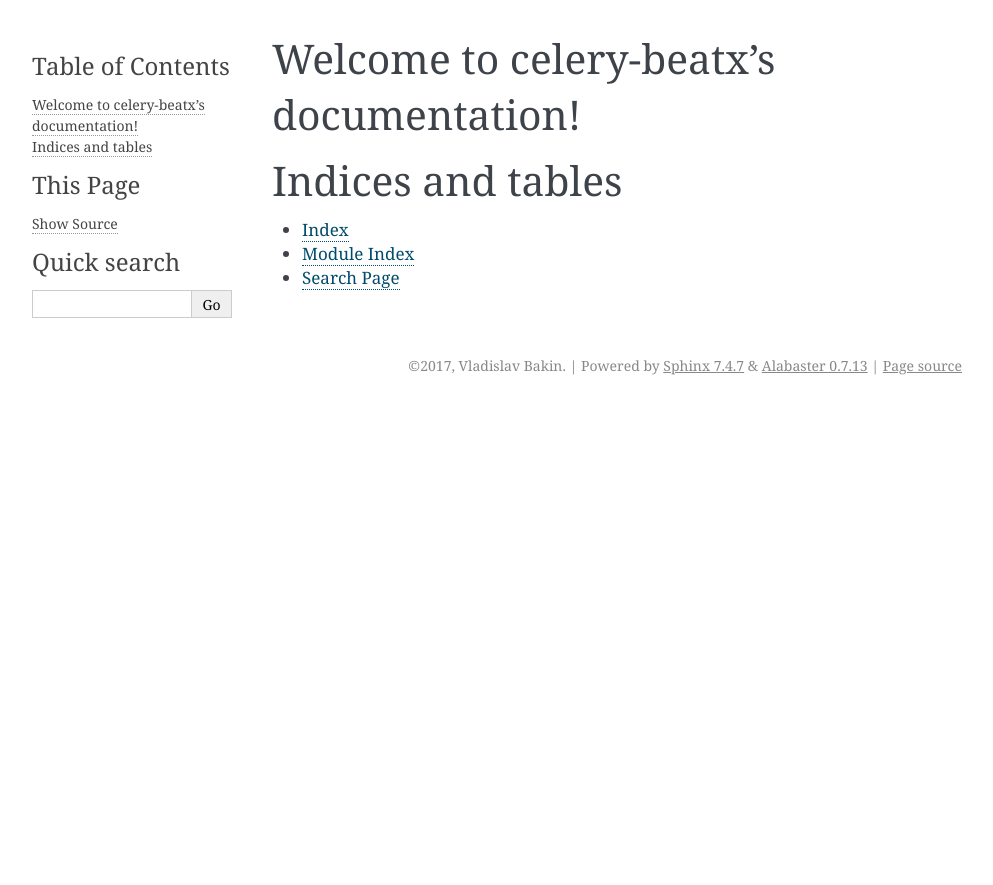
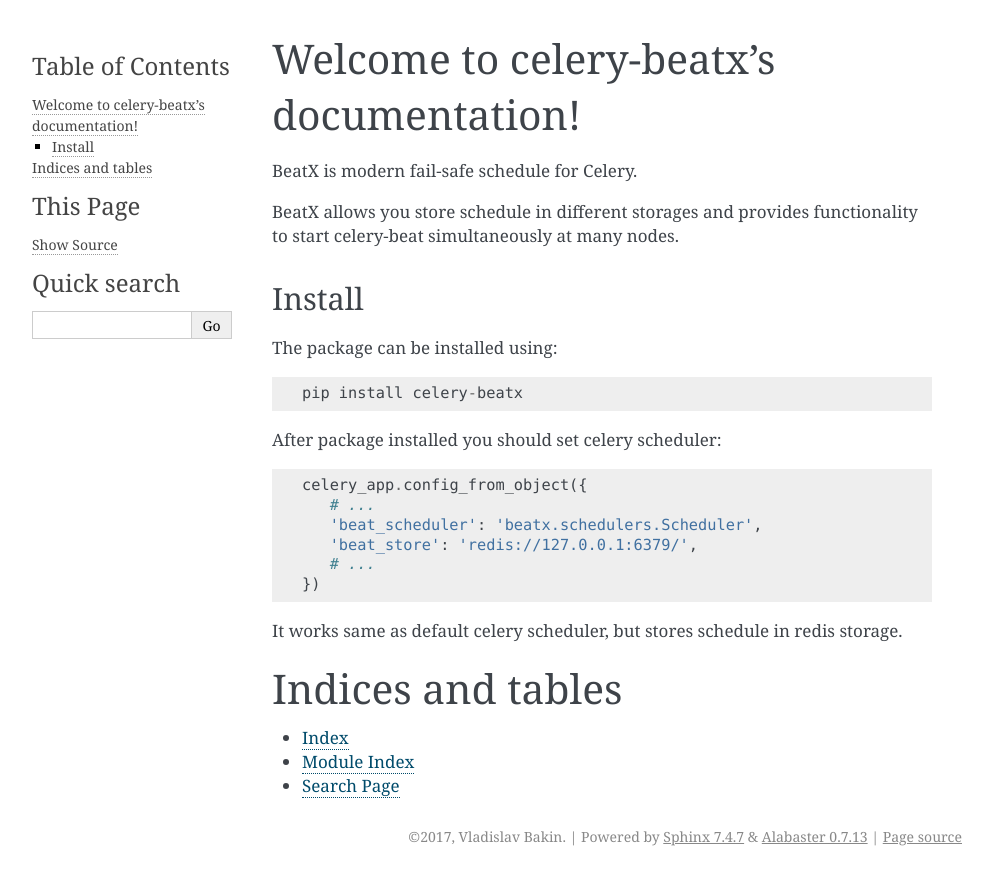
Before and after one commit to mixkorshun/celery-beatx, a Sphinx documentation site: the page built from docs/index.rst, in a window 1280 px wide. Shown: the top 885 px of the page, without its empty margins (148-1141 px from the left). Built offline with Sphinx 7.4.7, drawn with Linux system fonts in a browser that asks for light colours.

```diff
--- a/docs/index.rst
+++ b/docs/index.rst
@@ -1,15 +1,29 @@
-.. celery-beatx documentation master file, created by
-   sphinx-quickstart on Thu Jun 29 12:32:55 2017.
-   You can adapt this file completely to your liking, but it should at least
-   contain the root `toctree` directive.
-
 Welcome to celery-beatx's documentation!
 ========================================
 
-.. toctree::
-   :maxdepth: 2
-   :caption: Contents:
+BeatX is modern fail-safe schedule for Celery.
 
+BeatX allows you store schedule in different storages and
+provides functionality to start celery-beat simultaneously at many nodes.
+
+
+Install
+-------
+
+The package can be installed using::
+
+    pip install celery-beatx
+
+After package installed you should set celery scheduler::
+
+   celery_app.config_from_object({
+      # ...
+      'beat_scheduler': 'beatx.schedulers.Scheduler',
+      'beat_store': 'redis://127.0.0.1:6379/',
+      # ...
+   })
+
+It works same as default celery scheduler, but stores schedule in redis storage.
 
 
 Indices and tables
```
